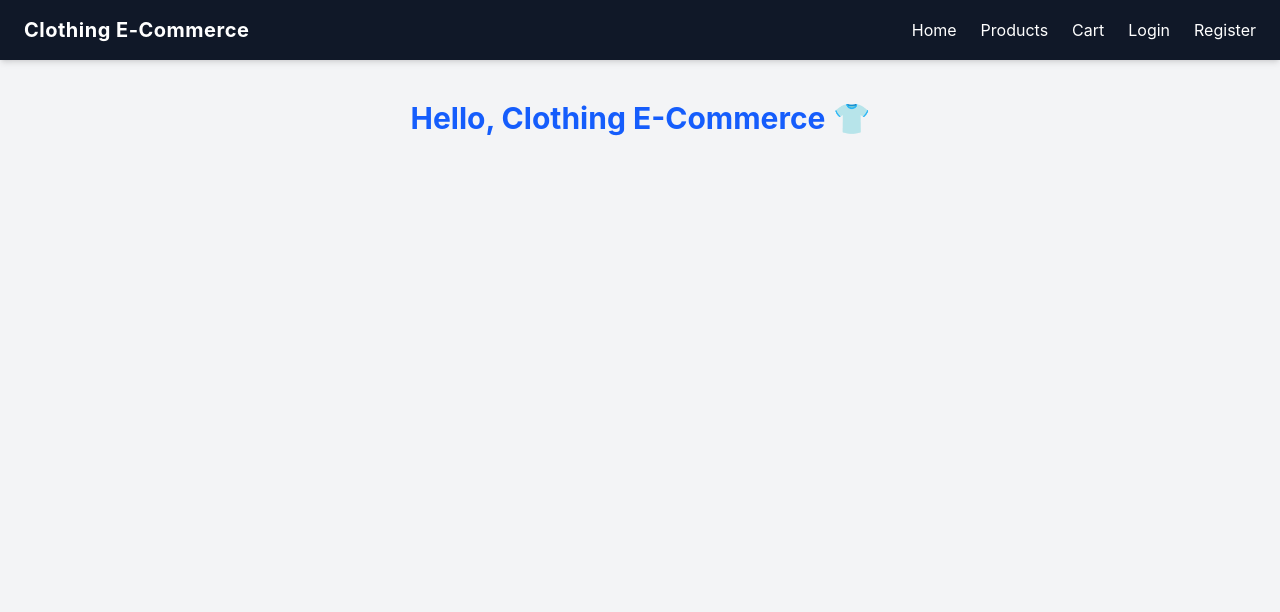
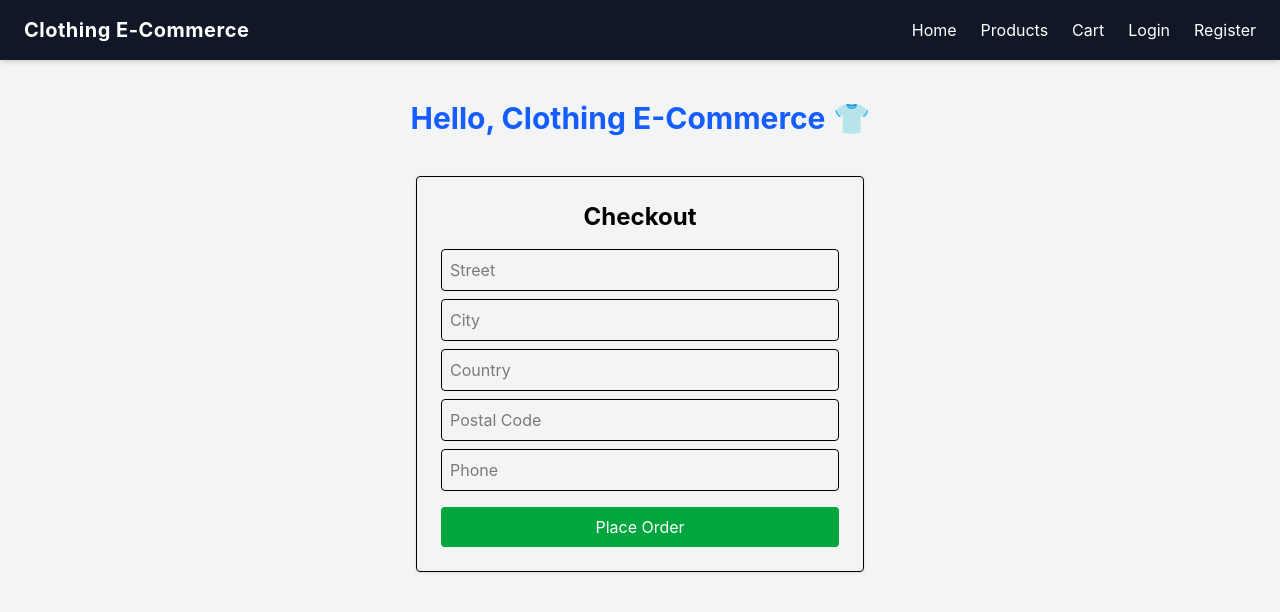
Before and after one commit to kushansm/stylish-clothing-frontend, a React (Vite) app: page /checkout in a window 1280 px wide. Shown: the top 612 px of the page. Built offline with nearby package versions, Linux system fonts and the light colour scheme.

Commit message:
fix checkout not apper issue

```diff
--- a/src/App.jsx
+++ b/src/App.jsx
@@ -5,10 +5,8 @@ import Product from "./pages/Product.jsx";
 import Cart from "./pages/Cart.jsx";
 import Register from "./pages/Register.jsx";
 import Login from "./pages/Login.jsx";
+import {Checkout} from "./pages/Checkout.jsx";
 
-function Checkout() {
-    return null;
-}
 
 function App() {
     return (
--- a/src/api.js
+++ b/src/api.js
@@ -29,6 +29,6 @@ export const removeFromCart = (data) => API.delete("/cart/remove", { data });
 export const getCart = () => API.get("/cart");
 
 // Orders
-export const checkoutCart = () => API.post("/orders/checkout");
+export const checkoutCart = (data) => API.post("/orders/checkout", data);
 
 export default API;
--- a/src/pages/Checkout.jsx
+++ b/src/pages/Checkout.jsx
@@ -1,18 +1,37 @@
 import { useState } from "react";
-import { checkoutCart } from "../api";
+import API from "../api";
 import { useNavigate } from "react-router-dom";
 
-export default function Checkout() {
-    const [address, setAddress] = useState({ street:"", city:"", country:"", postalCode:"", phone:"" });
+export function Checkout() {
+    const [address, setAddress] = useState({street: "", city: "", country: "", postalCode: "", phone: ""});
     const nav = useNavigate();
 
     const handlePlace = async (e) => {
         e.preventDefault();
+
+        // Get cart from localStorage
+        const cart = JSON.parse(localStorage.getItem("cart")) || [];
+        if (cart.length === 0) return alert("Cart is empty!");
+
+        const total = cart.reduce((sum, item) => sum + item.price * item.quantity, 0);
+
         try {
-            await checkoutCart({ shippingAddress: address, paymentMethod: "COD" });
+            await API.post("/orders/checkout", {
+                items: cart.map(item => ({
+                    product: item._id,
+                    size: item.size,
+                    quantity: item.quantity,
+                    price: item.price,
+                })),
+                total,
+                shippingAddress: address,
+                paymentMethod: "COD"
+            });
             alert("Order placed! Check email.");
+            localStorage.removeItem("cart"); // clear cart
             nav("/");
         } catch (err) {
+            console.error(err);
             alert("Checkout failed");
         }
     };
@@ -21,11 +40,11 @@ export default function Checkout() {
         <div className="p-6 max-w-md mx-auto mt-10 border rounded shadow">
             <h1 className="text-2xl font-bold mb-4 text-center">Checkout</h1>
             <form className="flex flex-col gap-2" onSubmit={handlePlace}>
-                <input value={address.street} onChange={e=>setAddress({...address,street:e.target.value})} placeholder="Street" className="border p-2 rounded" />
-                <input value={address.city} onChange={e=>setAddress({...address,city:e.target.value})} placeholder="City" className="border p-2 rounded" />
-                <input value={address.country} onChange={e=>setAddress({...address,country:e.target.value})} placeholder="Country" className="border p-2 rounded" />
-                <input value={address.postalCode} onChange={e=>setAddress({...address,postalCode:e.target.value})} placeholder="Postal Code" className="border p-2 rounded" />
-                <input value={address.phone} onChange={e=>setAddress({...address,phone:e.target.value})} placeholder="Phone" className="border p-2 rounded" />
+                <input value={address.street} onChange={e => setAddress({...address, street: e.target.value})} placeholder="Street" className="border p-2 rounded"/>
+                <input value={address.city} onChange={e => setAddress({...address, city: e.target.value})} placeholder="City" className="border p-2 rounded"/>
+                <input value={address.country} onChange={e => setAddress({...address, country: e.target.value})} placeholder="Country" className="border p-2 rounded"/>
+                <input value={address.postalCode} onChange={e => setAddress({...address, postalCode: e.target.value})} placeholder="Postal Code" className="border p-2 rounded"/>
+                <input value={address.phone} onChange={e => setAddress({...address, phone: e.target.value})} placeholder="Phone" className="border p-2 rounded"/>
                 <button type="submit" className="bg-green-600 text-white py-2 rounded mt-2">Place Order</button>
             </form>
         </div>
```
